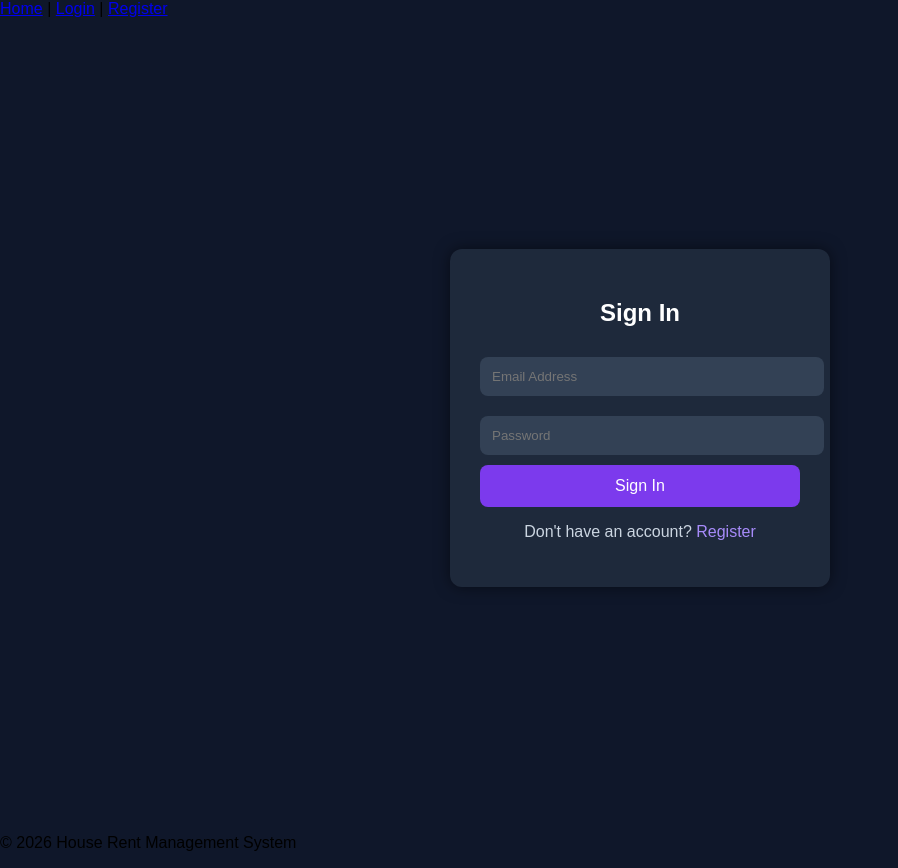
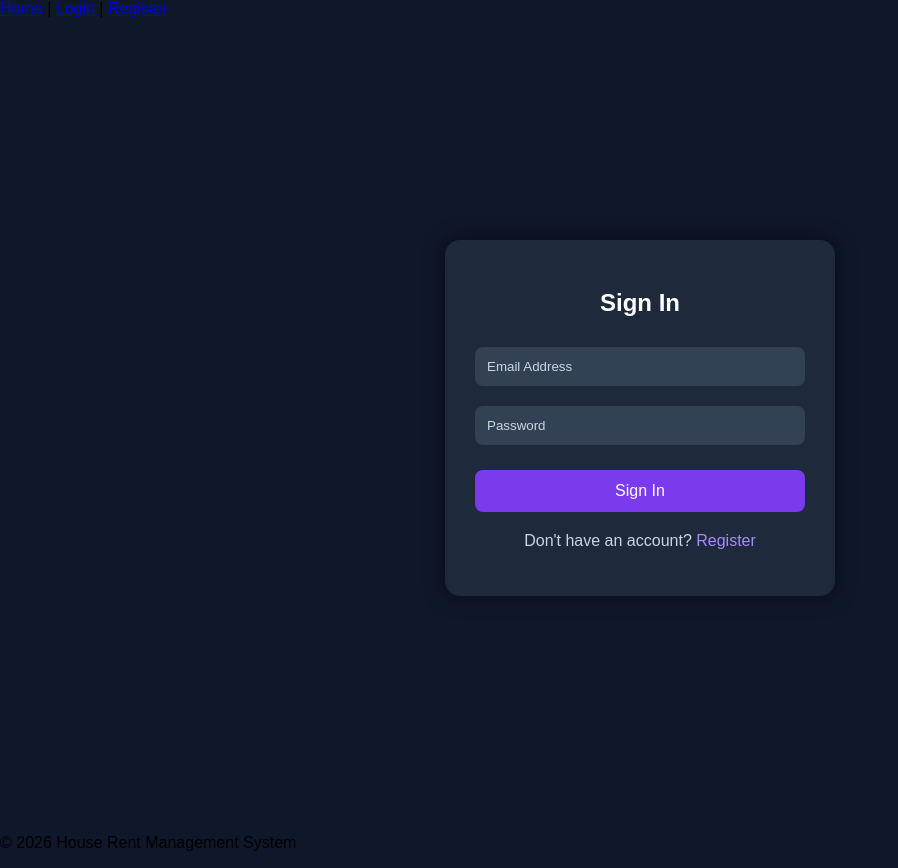
Before and after one commit to Hema976/House-Rent, a React (Vite) app in the folder frontend/: page /login in a window 1280 px wide. Shown: the whole page, without its empty margins (0-898 px from the left). Built offline with nearby package versions, Linux system fonts and the light colour scheme.

Commit message:
Update Login.css

```diff
--- a/frontend/src/pages/Login.css
+++ b/frontend/src/pages/Login.css
@@ -1,27 +1,30 @@
 body{
   margin:0;
+  padding:0;
   background:#0f172a;
-  font-family:Arial, sans-serif;
+  font-family:Arial, Helvetica, sans-serif;
 }
 
 .login-container{
+  width:100%;
+  min-height:100vh;
   display:flex;
   justify-content:center;
   align-items:center;
-  height:100vh;
+  background:#0f172a;
 }
 
 .login-box{
+  width:330px;
   background:#1e293b;
   padding:30px;
-  width:320px;
-  border-radius:12px;
+  border-radius:15px;
+  box-shadow:0 0 20px rgba(0,0,0,0.5);
   text-align:center;
-  box-shadow:0 0 15px rgba(0,0,0,0.5);
 }
 
 .login-box h2{
-  color:white;
+  color:#fff;
   margin-bottom:20px;
 }
 
@@ -30,20 +33,27 @@ body{
   padding:12px;
   margin:10px 0;
   border:none;
+  outline:none;
   border-radius:8px;
   background:#334155;
-  color:white;
+  color:#fff;
+  box-sizing:border-box;
+}
+
+.login-box input::placeholder{
+  color:#cbd5e1;
 }
 
 .login-box button{
   width:100%;
   padding:12px;
+  margin-top:15px;
+  border:none;
+  border-radius:8px;
   background:#7c3aed;
   color:white;
-  border:none;
-  border-radius:8px;
+  font-size:16px;
   cursor:pointer;
-  font-size:16px;
 }
 
 .login-box button:hover{
@@ -52,6 +62,7 @@ body{
 
 .login-box p{
   color:#cbd5e1;
+  margin-top:20px;
 }
 
 .login-box a{
```
